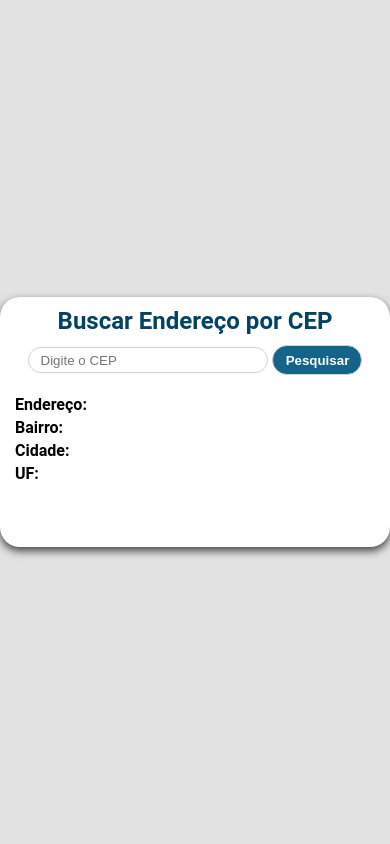
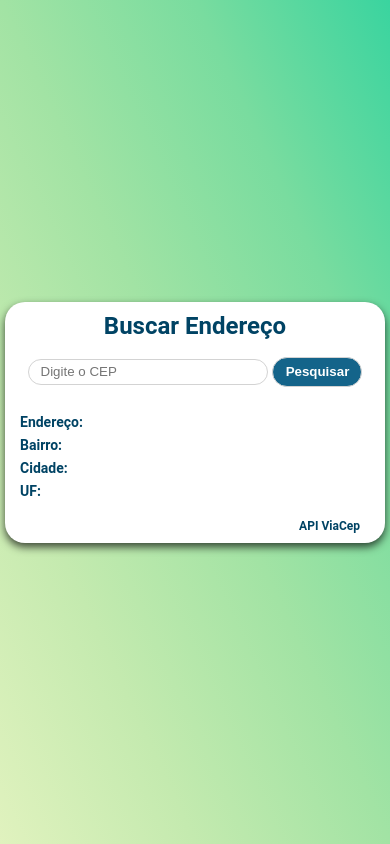
Before and after one commit to cellerligia-23/buscar_cep, a plain HTML site: page index.html in a window 390 px wide. Drawn offline with Linux system fonts and the light colour scheme.

Commit message:
Colocando a informação da API ViaCep e editando CSS

```diff
--- a/index.html
+++ b/index.html
@@ -4,7 +4,8 @@
   <meta charset="UTF-8">
   <meta name="viewport" content="width=device-width, initial-scale=1.0">
   <link rel="shortcut icon" href="./src/assets/icon/localizador.ico" type="image/x-icon">
-  <link rel="stylesheet" href="./src/style.css">
+  <link rel="stylesheet" href="./src/css/style.css">
+  <link rel="stylesheet" href="./src/css/media-queries.css">
   <script src="./src/script.js" defer></script>
   <title>Bucar Enderço</title>
 </head>
@@ -12,8 +13,9 @@
 <body>
 
   <section class="container">
+
     <div class="container-input-cep">
-      <h1 class="title">Buscar Endereço por CEP</h1>
+      <h1 class="title">Buscar Endereço</h1>
       <div>
         <input type="text"
         placeholder="Digite o CEP"
@@ -26,6 +28,7 @@
       </div>
       <p class="cep-pesquisado" id="cep-pesquisado"></p>
     </div>
+
     <div class="container-endereco">
       <label for="endereco" class="label-info"><span>Endereço: </span>
         <input type="text" class="endereco logradouro" id="logradouro" />
@@ -43,6 +46,13 @@
         <input type="text" class="endereco uf" id="uf"/>
       </label>
     </div>
+
+   <div class="container-link-api">
+    <a href="https://viacep.com.br/" target="_blank" class="link-api">
+      API ViaCep
+    </a>
+   </div>
+
   </section>
 
 </body>
--- /dev/null
+++ b/src/css/media-queries.css
@@ -0,0 +1,15 @@
+@media only screen and (max-width: 500px) {
+  body {
+    padding-left: 5px;
+    padding-right: 5px;
+  }
+
+  button {
+    margin-top: 7px;
+    margin-bottom: 5px;
+  }
+
+  span {
+    font-size: 14px;
+  }
+}
--- a/src/style.css
+++ b/src/css/style.css
@@ -10,30 +10,26 @@ body, html {
 }
 
 body {
-  background-color:#e2e2e2;
+  background-image: linear-gradient(to right top, #e0f2be, #c4eaaf, #a2e3a4, #79dc9f, #3ad49f);
   display: flex;
   align-items: center;
   justify-content: center;
   font-family: 'Roboto', sans-serif;
+
 }
 
 .container {
   background-color: #fff;
-  cursor: pointer;
-  width: 500px;
-  height: 250px;
+  width: 550px;
+  height: auto;
   border-radius: 20px;
   box-shadow: 0 4px 8px 0 rgba(0,0,0,0.7);
   transition: 0.3s;
 }
 
-.container:hover {
-  box-shadow: 0 8px 16px 0 rgba(0,0,0,0.4);
-}
-
 .title {
  margin: 10px 5px;
- color: #004364;
+ color: #004364
 }
 
 .input-cep {
@@ -47,6 +43,7 @@ body {
 
 button {
   background-color: #14648a;
+  cursor: pointer;
   color: #fff;
   border: 1px solid  lightgrey;
   border-radius: 20px;
@@ -82,6 +79,7 @@ button:hover {
 
 span {
   font-weight: 700;
+  color: #004364
 }
 
 .endereco {
@@ -91,3 +89,18 @@ span {
   border: none;
   width: 250px;
 }
+
+.container-link-api {
+  display: flex;
+  justify-content: right;
+  cursor: pointer;
+  padding-bottom: 10px;
+}
+
+.link-api {
+  margin-right: 25px;
+  text-decoration: none;
+  color: #004364;
+  font-size: 12px;
+  font-weight: 700;
+}
--- a/src/script.js
+++ b/src/script.js
@@ -58,7 +58,7 @@ function validarDadosInput(cepInput) {
 
     buscarCepApi(cepInput.value);
     cepPesquisado.innerHTML = `Cep pesquisado: ${cepInput.value}`;
-    cepPesquisado.style.color = "#002036";
+    cepPesquisado.style.color = "#004364";
     cepInput.value = "";
 
   };
```
